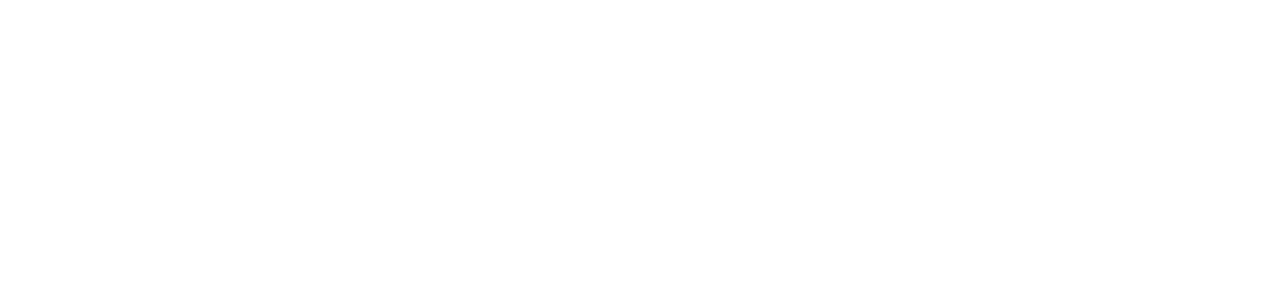
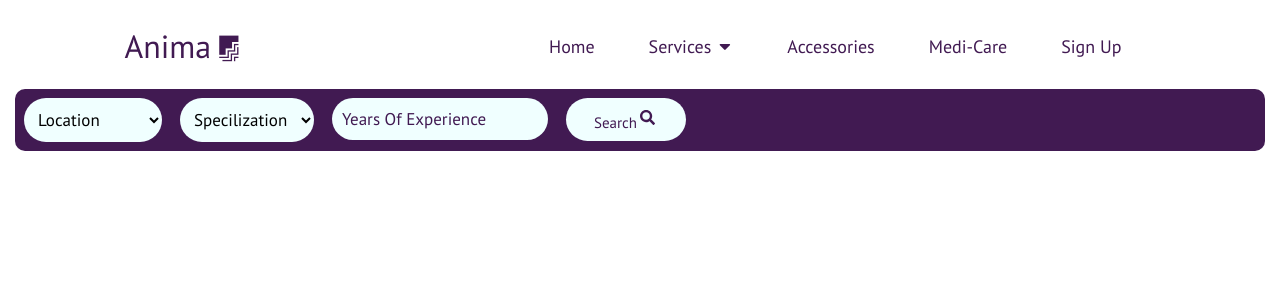
Before and after one commit to Devrangasamy/Anima, a React (Create React App) app in the folder client/: page /doctor in a window 1280 px wide. Before the commit this address had no page. Shown: the top 300 px of the page. Built offline with nearby package versions, Linux system fonts and the light colour scheme.

Commit message:
doctor search

```diff
--- a/client/package.json
+++ b/client/package.json
@@ -9,6 +9,7 @@
     "axios": "^1.3.4",
     "react": "^18.2.0",
     "react-dom": "^18.2.0",
+    "react-icons": "^4.8.0",
     "react-router-dom": "^6.8.2",
     "react-scripts": "5.0.1",
     "web-vitals": "^2.1.4"
--- a/client/src/Allroutes.jsx
+++ b/client/src/Allroutes.jsx
@@ -10,9 +10,10 @@ import { Home } from "./Pages/Home/Home";
 // Components
 import Login from "./components/Login/Login";
 import Signup from "./components/sign up page/signup";
-import Profile from "./components/Profile/profile";
+import Profile from "./components/Profile/Profile";
 import Accessories from "./components/Accessories/Accessories";
 import { Product } from "./Pages/Product_Page/Product";
+import Doctor from "./Pages/Doctor.js/Doctor";
 
 function Allroutes() {
   return (
@@ -24,6 +25,7 @@ function Allroutes() {
         <Route path="/signup" element={<Signup></Signup>} />
         <Route path="/profile" element={<Profile />} />
         <Route path="/products" element={<Product/>} />
+        <Route path="/doctor" element={<Doctor/>} />
       </Routes>
     </Authentication>
   );
--- /dev/null
+++ b/client/src/Pages/Doctor.js/Doctor.css
@@ -0,0 +1,56 @@
+.doctor-header{
+    display: flex;
+    background-color: #411a52;
+    border-radius: 10px;
+}
+.search{
+    background-color: #411a52;
+    margin: 5px;
+    padding: 1px;
+    font-size: 15px;
+}
+.search select{
+    border: none;
+    background-color:  azure;
+    border-radius: 100px ;
+    padding: 10px;
+    font-size: 17px;
+}
+.search select option{
+
+    border: none;
+    background-color:  #411a52;
+    border-radius: 100px;
+    padding: 100px;
+    font-size: 17px;
+    text-align: left;
+     color: azure;
+}
+.search input{
+    border: none;
+    background-color: azure ;
+    border-radius: 100px;
+    padding: 10px;
+    font-size: 17px;
+     color: #411a52;
+}
+.search ::placeholder{
+    color: #411a52;
+}
+.search button{
+    border: none;
+    background-color:  azure;
+    border-radius: 100px;
+    padding: 9px;
+    font-size: 15px;
+    color: #411a52;
+    width: 120px;
+}
+.search button:hover{
+    border: none;
+    background-color:  #411a52;
+    border-radius: 10px;
+    padding: 9px;
+    font-size: 15px;
+    color: azure;
+}
--- /dev/null
+++ b/client/src/Pages/Doctor.js/Doctor.js
@@ -0,0 +1,45 @@
+import React, { useState } from 'react';
+import Navbar from '../../components/Navbar/Navbar';
+import './Doctor.css';
+import { FaSearch} from "react-icons/fa";
+const Doctor = () => {
+    const [location,setlocation]=useState([]);
+    const [specilization,setspecilization]=useState([]);
+    const [experience,setexperience]=useState(0);
+    const search =()=>{
+
+    }
+    return (
+        <div>
+            <Navbar></Navbar>
+            <div className='doctor-header'>
+                <div className='search'>
+                <select onChange={(e)=>setlocation(e.target.value)}>
+                    <option value="">Location</option>
+                    <option value="salem">SALEM</option>
+                    <option value="erode">ERODE</option>
+                    <option value="coimbatore">COIMBATORE</option>
+                </select>
+                </div>
+                <div className='search' onChange={(e)=>setspecilization(e.target.value)}>
+                <select>
+                    <option value="">Specilization</option>
+                    <option value="dog">DOG</option>
+                    <option value="cat">CAT</option>
+                    <option value="fish">FISH</option>
+                </select>
+                </div>
+                <div className='search'>
+                    <input type="number" placeholder="Years Of Experience" onChange={(e)=>setexperience(e.target.value)}></input>
+                </div>
+                <div className='search'>
+                    <button onClick={search}>Search<FaSearch/></button>
+                </div>
+            </div>
+            <div className='doctor-body'>
+            </div>
+        </div>
+    );
+}
+
+export default Doctor;
--- a/client/src/components/Navbar/Navbar.js
+++ b/client/src/components/Navbar/Navbar.js
@@ -3,7 +3,7 @@ import { Link } from "react-router-dom";
 import "./Navbar.css";
 import Dropdown from "./Dropdown";
 import { useAuth } from "../../Utilis/Authentication";
-import Profile from "../Profile/profile";
+import Profile from "../Profile/Profile";
 function Navbar() {
   const [click, setClick] = useState(false);
   const [dropdown, setDropdown] = useState(false);
```
Also changed, not shown: 2 other files (tests, documents, lock files or other folders).
